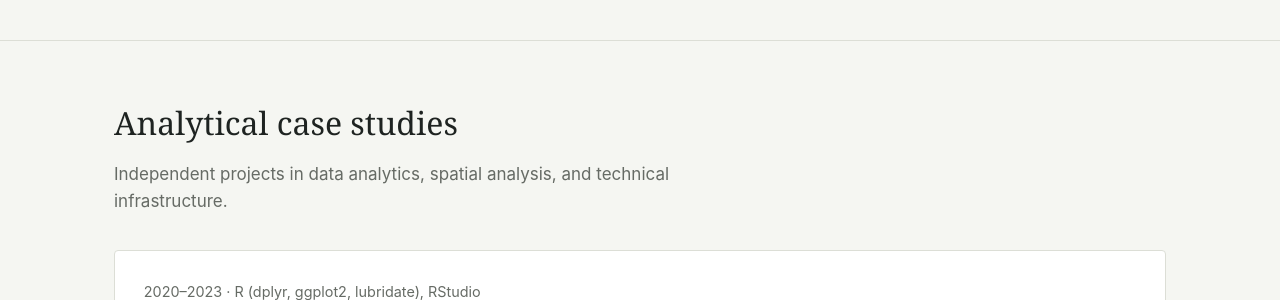
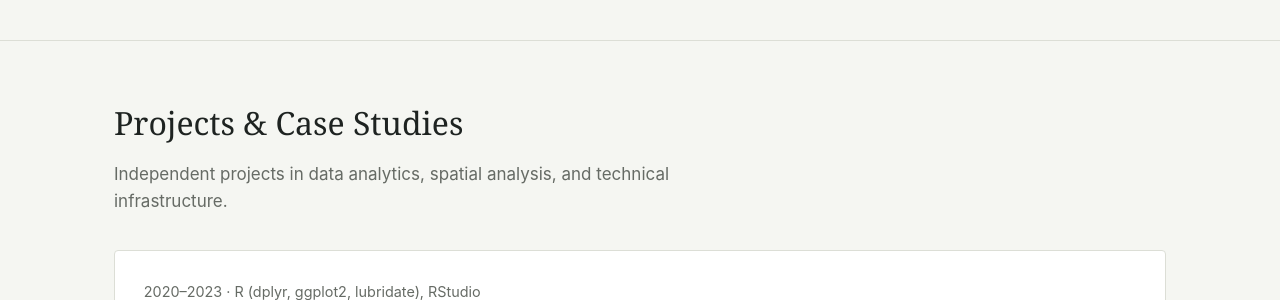
Before and after one commit to Masyczek/portfolio, a Jekyll site: the page built from index.md, in a window 1280 px wide and 900 px high, scrolled down 1062 px. Shown: the part 159-459 px from the top of the window. Built offline with Jekyll 4.4.1, drawn with Linux system fonts in a browser that asks for light colours.

Commit message:
Update index.md

```diff
--- a/index.md
+++ b/index.md
@@ -60,7 +60,7 @@ description: Laboratory Operations & Data Analytics
 <section id="projects">
   <div class="wrap">
     <div class="section-head">
-      <h2>Analytical case studies</h2>
+      <h2>Projects &amp; Case Studies</h2>
       <p>Independent projects in data analytics, spatial analysis, and technical infrastructure.</p>
     </div>
     <div class="project-list">
```
